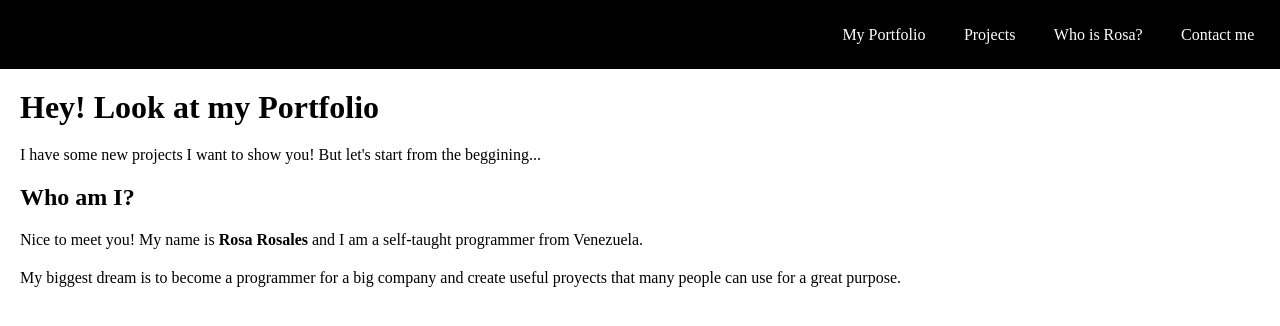
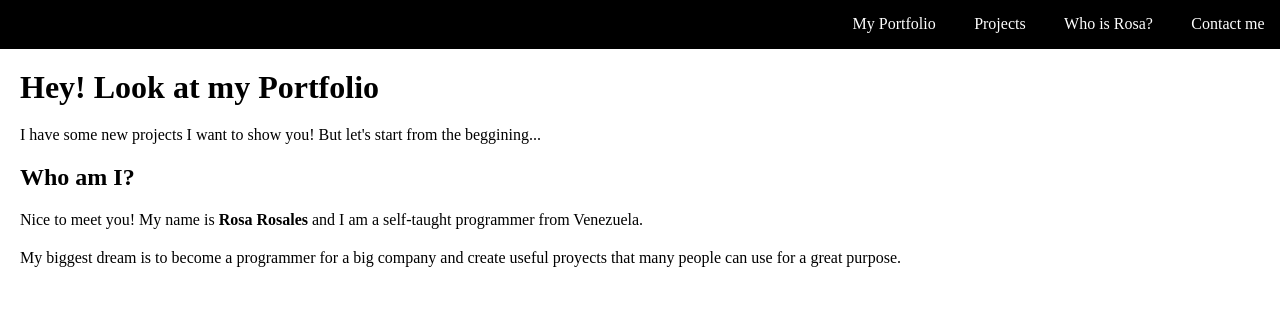
Before and after one commit to ethereallist/ethereallist.github.io, a plain HTML site: page index.html in a window 1280 px wide. Drawn offline with Linux system fonts and the light colour scheme.

Commit message:
Update main.css

```diff
--- a/main.css
+++ b/main.css
@@ -4,7 +4,7 @@
 
 ul {
     display: flex;
-    padding: 2vw;
+    padding: 1.2vw;
     justify-content: flex-end;
     gap: 3vw;
     list-style: none;
```
